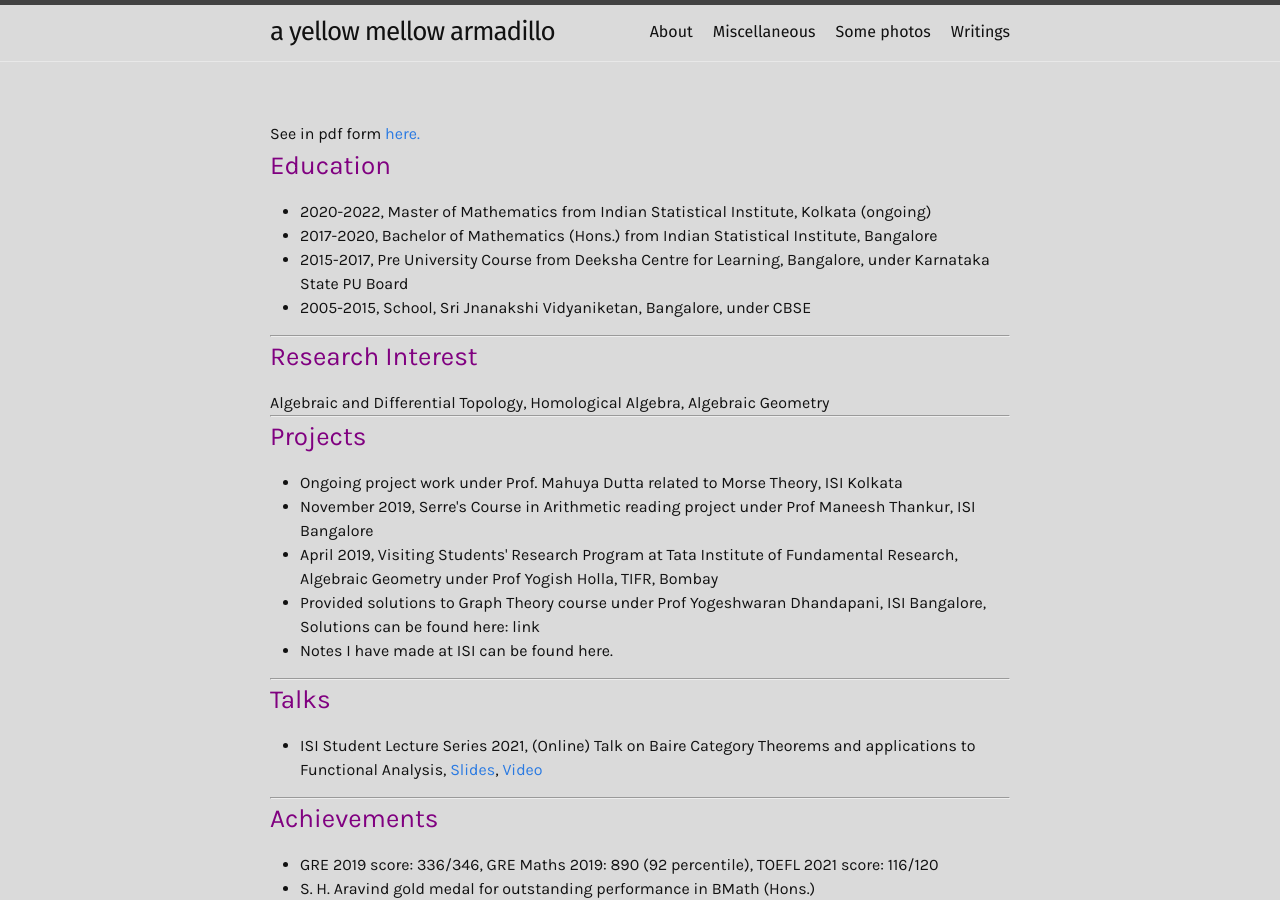
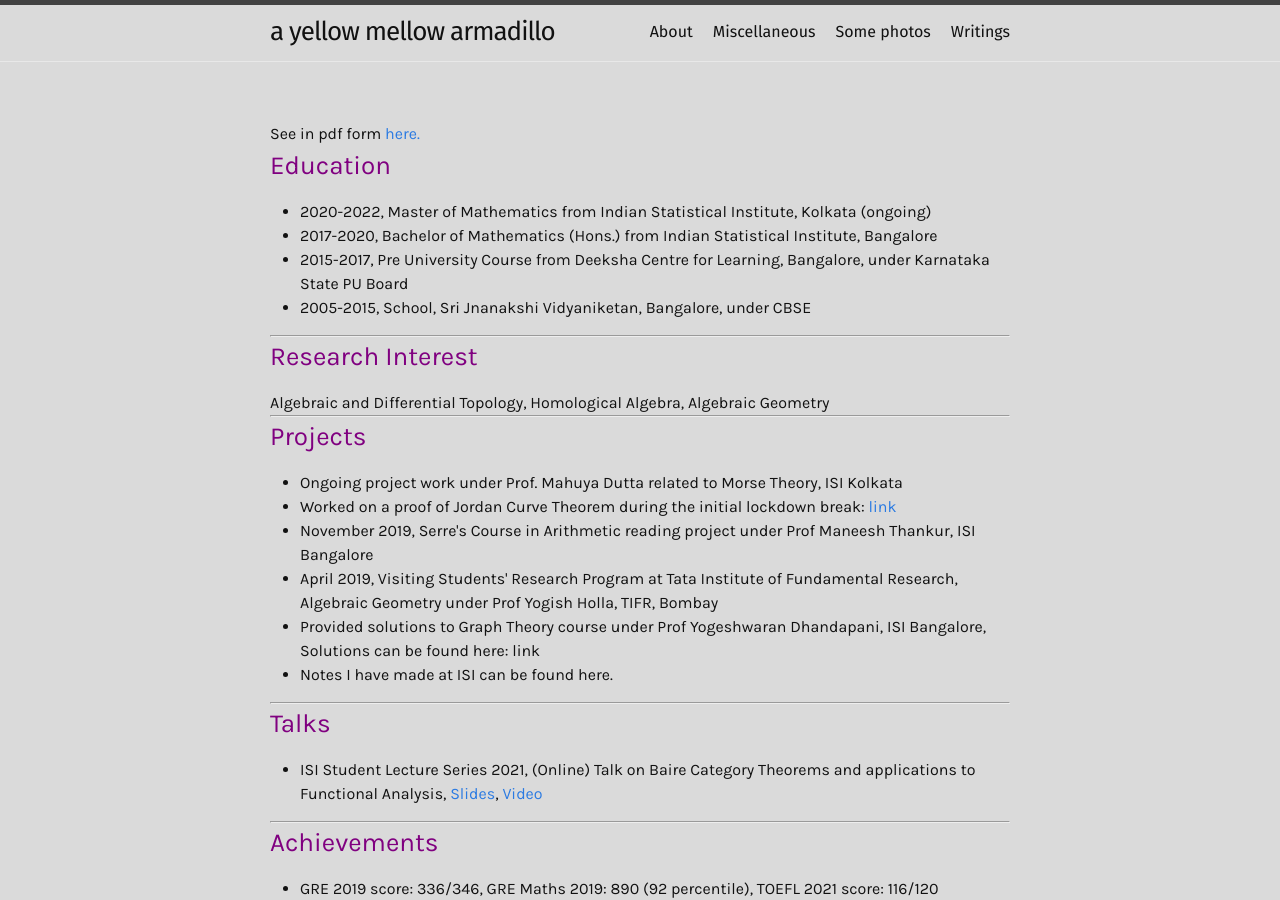
Before and after one commit to shrivathsap/shrivathsap.github.io, a Jekyll site: the page built from cv.html, in a window 1280 px wide and 900 px high. Built offline with Jekyll 4.4.1, drawn with Linux system fonts in a browser that asks for light colours.

Commit message:
added jct

```diff
--- a/cv.html
+++ b/cv.html
@@ -31,6 +31,7 @@
 	<h3 class="cv-title">Projects</h3>
 	<ul>
 		<li>Ongoing project work under Prof. Mahuya Dutta related to Morse Theory, ISI Kolkata</li>
+		<li>Worked on a proof of Jordan Curve Theorem during the initial lockdown break: <a href="https://svok33.github.io/resources/pdfs/topgeom/even%20better.pdf">link</a></li>
 		<li>November 2019, Serre's Course in Arithmetic reading project under Prof Maneesh Thankur, ISI Bangalore</li>
 		<li>April 2019, Visiting Students' Research Program at Tata Institute of Fundamental Research, Algebraic Geometry under Prof Yogish Holla, TIFR, Bombay</li>
 		<li>Provided solutions to Graph Theory course under Prof Yogeshwaran Dhandapani, ISI Bangalore, Solutions can be found here: link</li>
```
